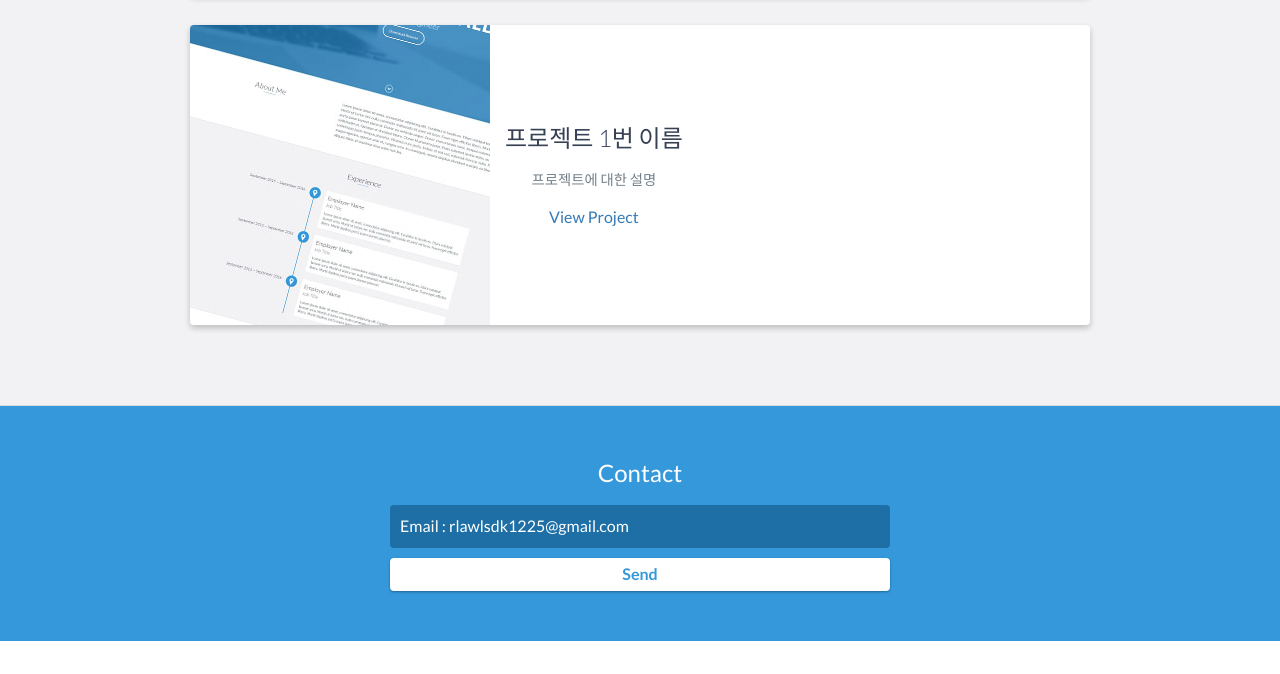
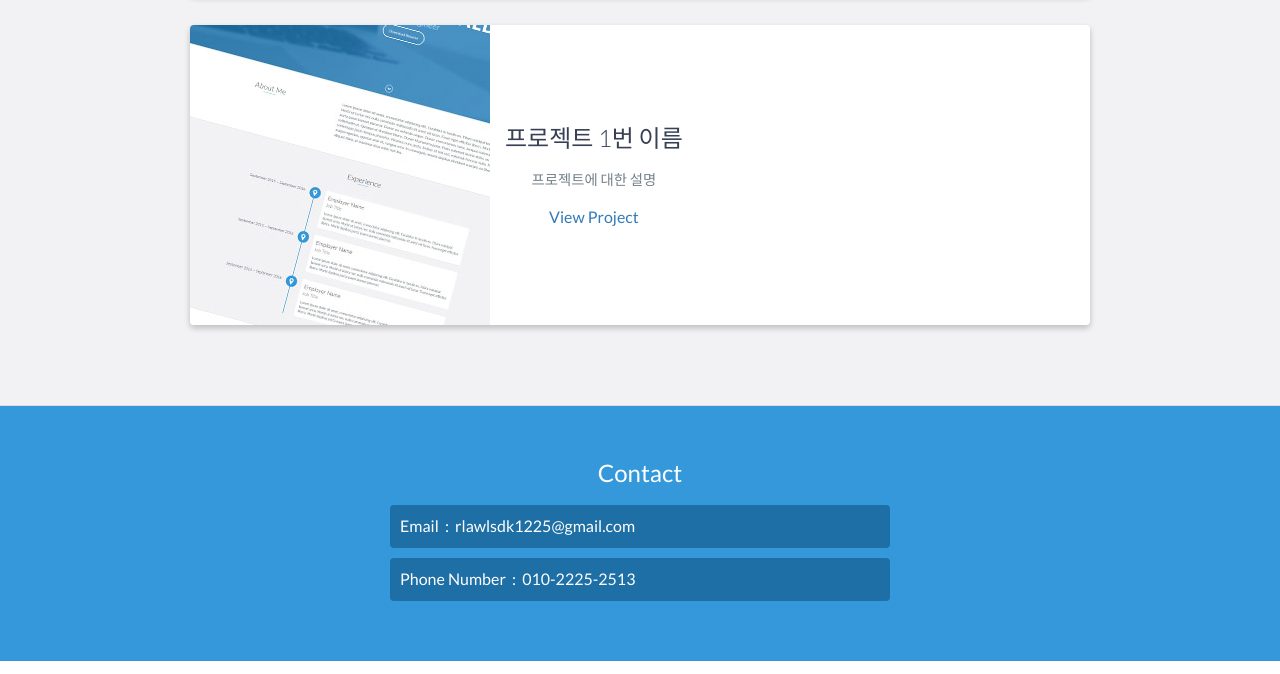
Before and after one commit to seongsik-choi/seongsik-choi.github.io, a website: page index.html in a window 1280 px wide. Shown: the part 3068-3742 px from the top of the page. Drawn offline with nearby package versions, Linux system fonts and the light colour scheme.

Commit message:
Update index.html

```diff
--- a/index.html
+++ b/index.html
@@ -232,8 +232,9 @@
         <div id="contact-form">
             <form method="POST" action="https://formspree.io/rlawlsdk1225@gmail.com">
                 <input type="hidden" name="_subject" value="Contact request from personal website" />
-                <input type="email" name="_replyto" placeholder="Email : rlawlsdk1225@gmail.com" required>
-                <button type="submit">Send</button>
+                <input type="email" name="_replyto" placeholder="Email  :  rlawlsdk1225@gmail.com" required>
+                <input type="email" name="_replyto" placeholder="Phone Number  :  010-2225-2513" required>
+                <!-- <button type="submit">Send</button>-->
             </form>
         </div>
         <!-- End #contact-form -->
```
